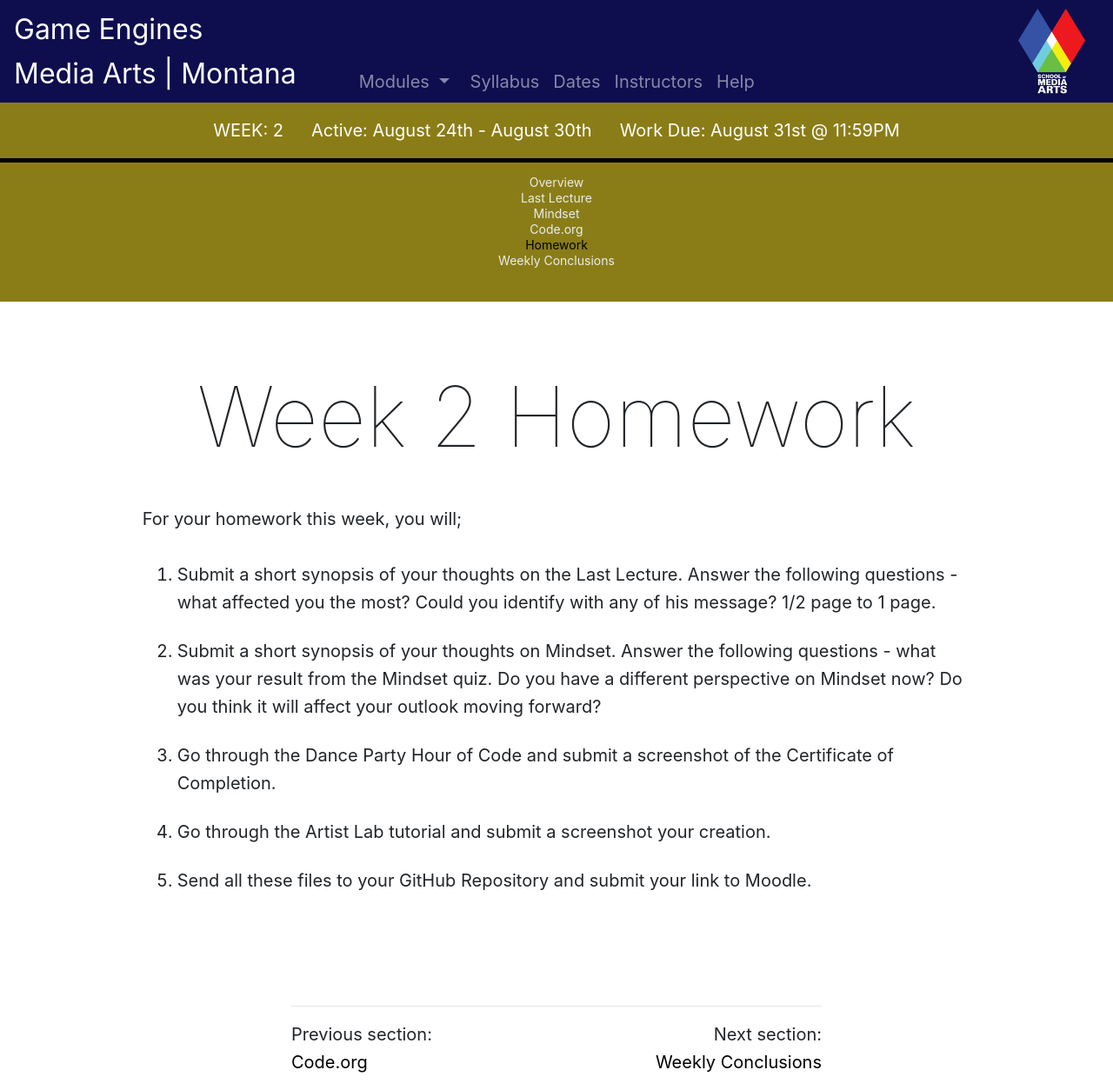
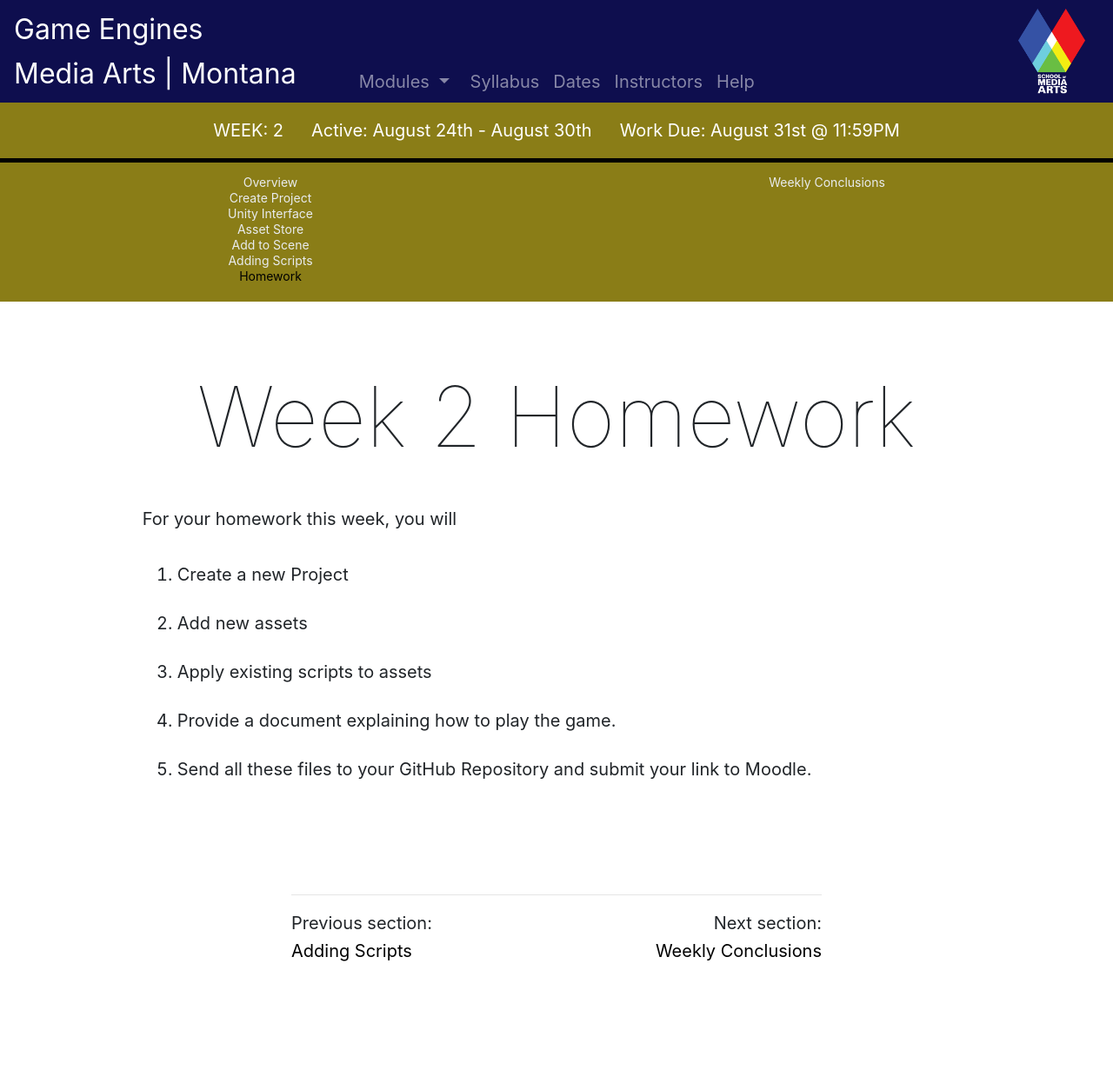
Before and after one commit to Montana-Media-Arts/460_GameEngines-Fall2020, a Jekyll site: the page built from modules/week-2/_posts/2017-01-10-homework.md, in a window 1280 px wide. Shown: the whole page at 87% size. Built offline with Jekyll 4.4.1, drawn with Linux system fonts in a browser that asks for light colours; nearby versions of some CDN libraries; after the commit the page ends 1126 px from its top, so only the background shows below that.

Commit message:
updated week 2

```diff
--- a/modules/week-2/_posts/2017-01-01-overview.md
+++ b/modules/week-2/_posts/2017-01-01-overview.md
@@ -5,6 +5,16 @@ module: 2
 
 # Week 2 Overview
 
-## Code.org and the beginning of our new mindset
+## Design a new Game
 
-In the first week, we spent time discussing what creative coding is, looked at the graphical user interface, the command line, and introduced GitHub.com. This week we are going to look at our mindset and determine what is possible and start to change our mindset.  Chances are you have done this many times in your life and maybe you didn't realize it.  We are going to take inspiration from the Last Lecture by Randy Pausch and from Mindset by Carol Dweck. Then, we will start with Code.org and see what is possible.  Ready?  I am.
+This week we are going to look at how to create a new game from scratch. We will look at the Unity interface, revisit the Unity Asset store, and apply pre-exisiting scripts to our new project.
+
+Our goal is to apply what we learned last week to something new.
+
+Goals:
+
+1. Create an empty 2D project
+2. Review the Unity interface
+3. Access the Unity Asset Store
+4. Add new assets to the scene
+5. Apply existing scripts to new assets
--- /dev/null
+++ b/modules/week-2/_posts/2017-01-03-view-interface.md
@@ -0,0 +1,6 @@
+---
+title: Unity Interface
+module: 2
+---
+
+# Interface
--- /dev/null
+++ b/modules/week-2/_posts/2017-01-05-adding-to-scene.md
@@ -0,0 +1,6 @@
+---
+title: Add to Scene
+module: 2
+---
+
+# Adding to Scene
--- /dev/null
+++ b/modules/week-2/_posts/2017-01-06-adding-scripts.md
@@ -0,0 +1,6 @@
+---
+title: Adding Scripts
+module: 2
+---
+
+# Adding Scripts to Project
--- a/modules/week-2/_posts/2017-01-10-homework.md
+++ b/modules/week-2/_posts/2017-01-10-homework.md
@@ -6,10 +6,10 @@ jotted: false
 
 # Week 2 Homework
 
-For your homework this week, you will;
+For your homework this week, you will
 
-1. Submit a short synopsis of your thoughts on the Last Lecture.  Answer the following questions - what affected you the most?  Could you identify with any of his message? 1/2 page to 1 page.
-2. Submit a short synopsis of your thoughts on Mindset.  Answer the following questions - what was your result from the Mindset quiz.  Do you have a different perspective on Mindset now?  Do you think it will affect your outlook moving forward?
-3. Go through the Dance Party Hour of Code and submit a screenshot of the Certificate of Completion.
-4. Go through the Artist Lab tutorial and submit a screenshot your creation.
+1. Create a new Project
+2. Add new assets
+3. Apply existing scripts to assets
+4. Provide a document explaining how to play the game.
 5. Send all these files to your GitHub Repository and submit your link to Moodle.
```
Also changed, not shown: modules/week-1/_posts/2017-01-01-welcome-to-mart460.md (+1 -0 lines), modules/week-2/_posts/2017-01-02-create-project.md (added, +6 -0 lines), modules/week-2/_posts/2017-01-02-lastlecture.md (deleted, +0 -12 lines), modules/week-2/_posts/2017-01-03-mindset.md (deleted, +0 -17 lines), modules/week-2/_posts/2017-01-04-asset-store.md (added, +6 -0 lines), modules/week-2/_posts/2017-01-04-codeorg.md (deleted, +0 -16 lines), modules/week-2/_posts/2017-01-30-conclusion.md (+0 -5 lines).
